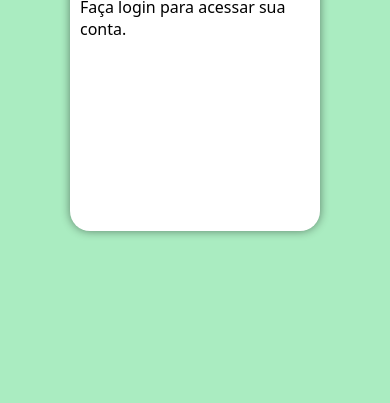
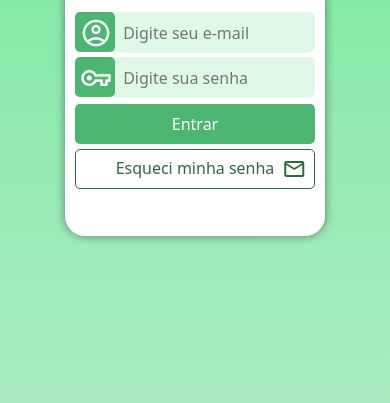
Before and after one commit to TainaraNunes/projeto-login, a plain HTML site: page index.html in a window 390 px wide. Shown: the part 441-844 px from the top of the page. Drawn offline with nearby package versions, Linux system fonts and the light colour scheme.

Commit message:
media query

```diff
--- a/estilos/media-query.css
+++ b/estilos/media-query.css
@@ -1,11 +1,6 @@
 @charset "UTF-8";
 
 @media screen and (min-width: 768px) and (max-width: 992px) {
-
-    body {
-        background-image: linear-gradient(to top, #AAECC1, #61E891);
-    }
-
     section#login {
         width: 90vw;
     }
@@ -24,10 +19,6 @@
 }
 
 @media screen and (min-width: 992px) {
-    body {
-        background-image: linear-gradient(to top, #AAECC1, #61E891);
-    }
-
     section#login {
         width: 950px;
     }
@@ -43,4 +34,13 @@
         float: right;
         width: 50%;
     }
+
+    div#formulario > h1 {
+        font-size: 2em;
+    }
+
+    div#formulario > p {
+        font-size: 1.2em;
+        margin: 20px 0px;
+    }
 }
--- a/estilos/style.css
+++ b/estilos/style.css
@@ -16,6 +16,10 @@
     box-sizing: border-box;
 }
 
+body {
+    background-image: linear-gradient(to top, #AAECC1, #61E891);
+}
+
 body, html {
     background-color: #AAECC1;
     height: 100vh;
@@ -32,17 +36,17 @@ section#login {
     position: absolute;
     top: 50%;
     left: 50%;
-    transform: translate(-50%, -50%);
     overflow: hidden;
 
     background-color: white;
-    width: 250px;
-    height: 500px;
+    width: 260px;
+    height: 510px;
     border-radius: 20px;
     box-shadow: 0px 0px 10px rgba(0, 0, 0, 0.452);
 
     transition: width .3s, height .3s;
     transition-timing-function: ease;
+    transform: translate(-50%, -50%);
 }
 
 section#login > div#imagem {
@@ -50,10 +54,97 @@ section#login > div#imagem {
     background: url(../imagens/background.png) no-repeat;
     background-size: cover;
     background-position: right center;
-    height: 200px;
+    height: 180px;
 }
 
 section#login > div#formulario {
     display: block;
     padding: 10px;
 }
+
+div#formulario > h1 {
+    text-align: center;
+    margin-bottom: 10px;
+}
+
+div#formulario > p {
+    font-size: 0.9em;
+    margin-bottom: 15px;
+}
+
+form > div.campo {
+    background-color:  #dff8e8;
+    display: block;
+    width: 100%;
+    height: 40px;
+    border-radius: 5px;
+    margin-top: 5px;
+}
+
+div.campo > label {
+    display: none;
+}
+
+div.campo > i {
+    color: white;
+    background-color:  #4CB571;
+    font-size: 2em;
+    width: 40px;
+    height: 40px;
+    padding: 5px;
+    border-radius: 5px;
+}
+
+div.campo > input {
+    background-color: #dff8e8;
+    font-size: 1em;
+    width: calc(100% - 46px);
+    height: 100%;
+    border-radius: 5px;
+    padding: 4px;
+    border: 0px;
+    outline: 0;
+    transform: translateY(-10px);
+}
+
+form > input[type=submit] {
+    display: block;
+    font-size: 1em;
+    width: 100%;
+    height: 40px;
+    background-color: #4CB571;
+    color: white;
+    border: none;
+    border-radius: 5px;
+    cursor: pointer;
+    margin-top: 7px;
+}
+
+form > input[type=submit]:hover {
+    background-color: #2C6941;
+}
+
+form > a.botao {
+    display: block;
+    text-align: center;
+    font-size: 1em;
+    width: 100%;
+    height: 40px;
+    padding-top: 7px;
+    margin-top: 5px;
+    background-color: white;
+    color: #2C6941;
+    border: 1px solid #2C6941;
+    border-radius: 5px;
+    text-decoration: none;
+}
+
+form > a.botao:hover {
+    background-color: #4CB571;
+    color: white;
+}
+
+form > a.botao > i {
+    width: 40px;
+    position: absolute;
+}
--- a/index.html
+++ b/index.html
@@ -7,6 +7,7 @@
     <title>Login</title>
     <link rel="stylesheet" href="estilos/style.css">
     <link rel="stylesheet" href="estilos/media-query.css">
+    <link href="https://fonts.googleapis.com/css2?family=Material+Symbols+Outlined" rel="stylesheet" />
 </head>
 <body>
     <main>
@@ -18,8 +19,20 @@
                 <h1>Login</h1>
                 <p>Seja bem-vindo(a) novamente. Faça login para acessar sua conta.</p>
 
-                <form action="login.php" method="post">
+                <form action="login.php" method="post" autocomplete="on">
+                    <div class="campo">
+                        <i class="material-symbols-outlined">account_circle</i>
+                        <input type="email" name="login" id="ilogin" placeholder="Digite seu e-mail" autocomplete="email" required minlength="20">
+                        <label for="ilogin">Login</label>
+                    </div>
 
+                    <div class="campo">
+                        <i class="material-symbols-outlined">vpn_key</i>
+                        <input type="password" name="senha" id="isenha" placeholder="Digite sua senha" autocomplete="current-password" required minlength="8" maxlength="12">
+                        <label for="isenha">Senha</label>
+                    </div>
+                    <input type="submit" value="Entrar">
+                    <a href="esqueci.html" class="botao"> Esqueci minha senha <i class="material-symbols-outlined">mail</i> </a>
                 </form>
             </div>
         </section>
```
